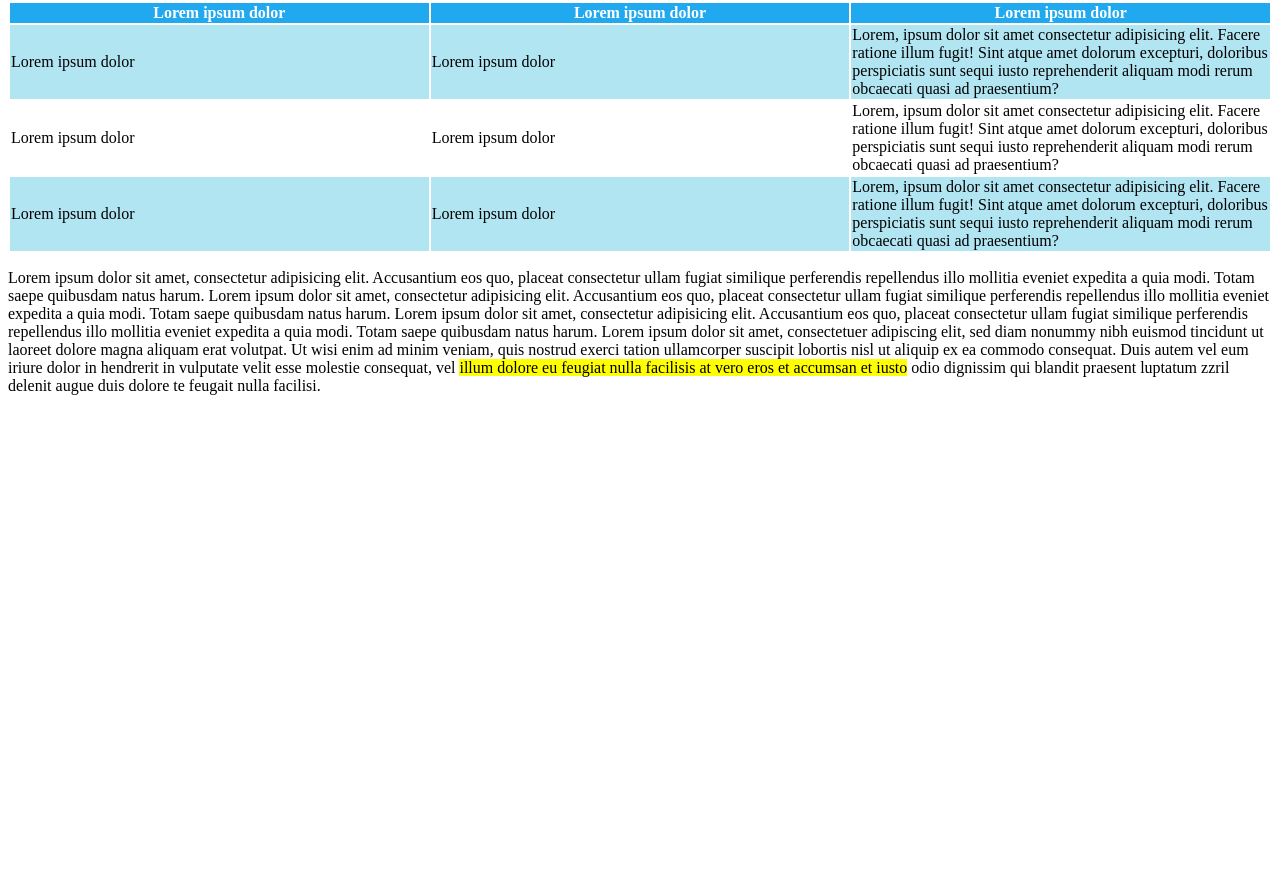
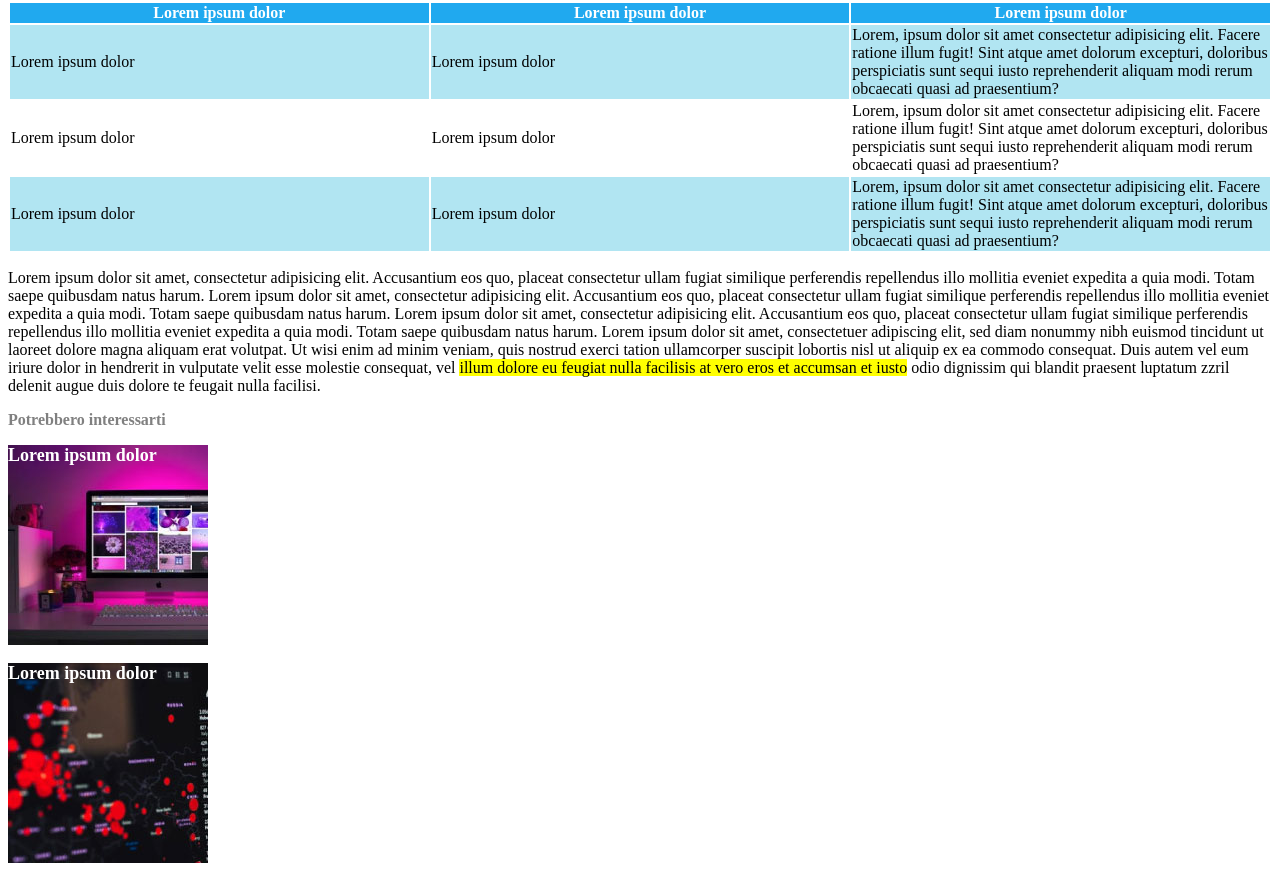
Before and after one commit to simoneburrai/html-css-booleaner, a plain HTML site: page index.html in a window 1280 px wide. Shown: the part 901-1772 px from the top of the page. Before the commit the page ends 1312 px from the top, so only its background shows below. Drawn offline with Linux system fonts and the light colour scheme.

Commit message:
feat: footer completed

```diff
--- a/index.html
+++ b/index.html
@@ -93,7 +93,12 @@ Lorem ipsum dolor sit amet, consectetuer adipiscing elit, sed diam nonummy nibh
            <!-- /Section 4 -->
     </main>
 
-    <footer></footer>
+    <footer>
+        <h3>Potrebbero interessarti</h3>
+        <div id="addition1"><a href="">Lorem ipsum dolor</a></div>
+        <br>
+        <div id="addition2"><a href="">Lorem ipsum dolor</a></div>
+    </footer>
 </body>
 
 </html>
--- a/style.css
+++ b/style.css
@@ -9,7 +9,6 @@ header {
     background-repeat: repeat-x;
     background-size: 400px;
     background-color: #4EA0FF;
-    background-attachment: scroll;
 }
 /*header */
 
@@ -44,3 +43,33 @@ table {
     table-layout:fixed;
 }
 /*Table */
+
+/*footer*/
+
+footer h3{
+    color: grey;
+    font-size:medium;
+}
+
+footer div {
+    width: 200px;
+    height: 200px;
+}
+
+footer a {
+    color: white;
+    text-decoration: none;
+    font-size: large;
+    font-weight: bold;
+}
+
+#addition1 {
+    background-image: url(img/monitor.jpg);
+}
+
+#addition2 {
+    background-image: url(img/graph.jpg);
+}
+
+
+/*footer*/
```
